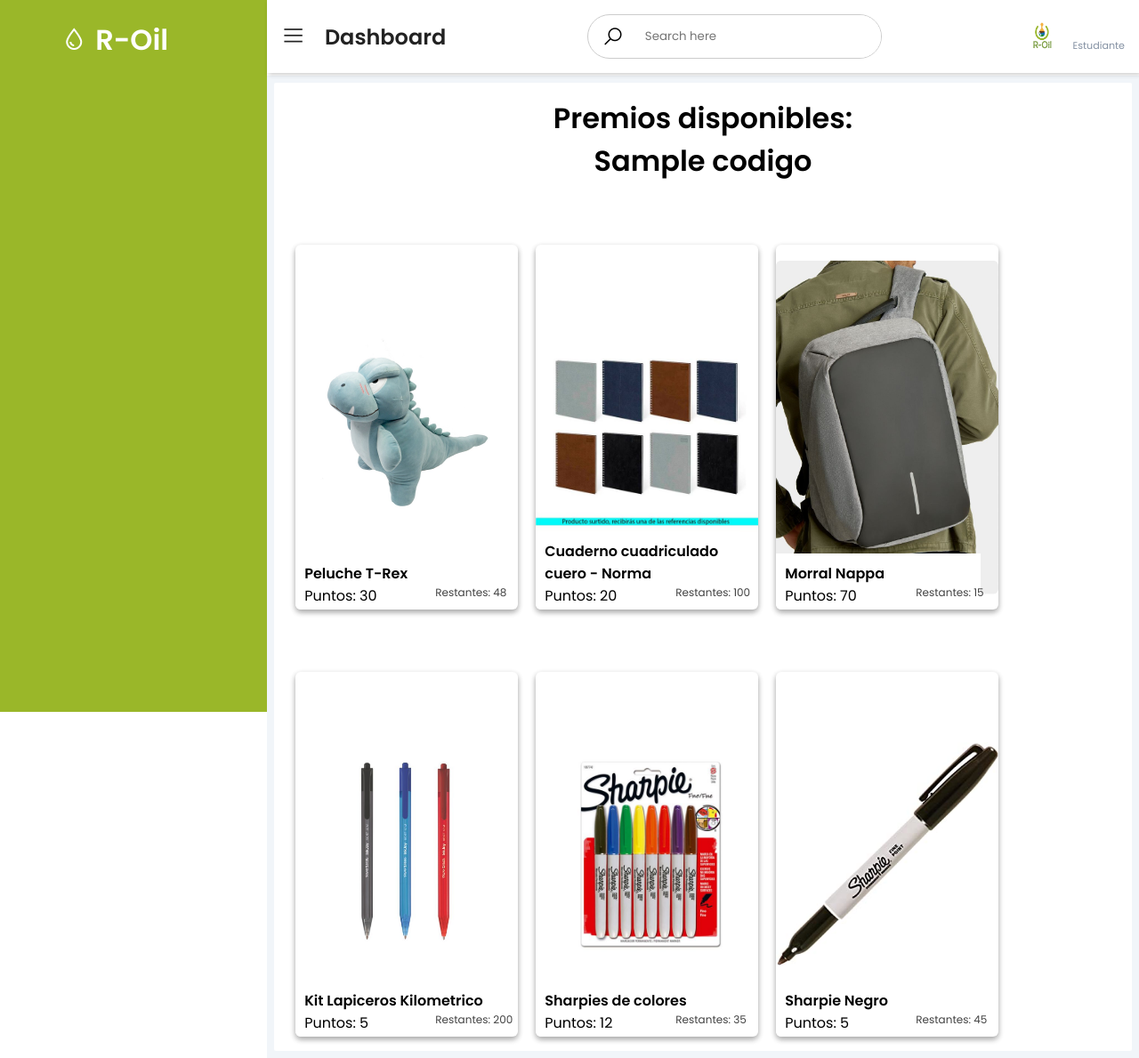
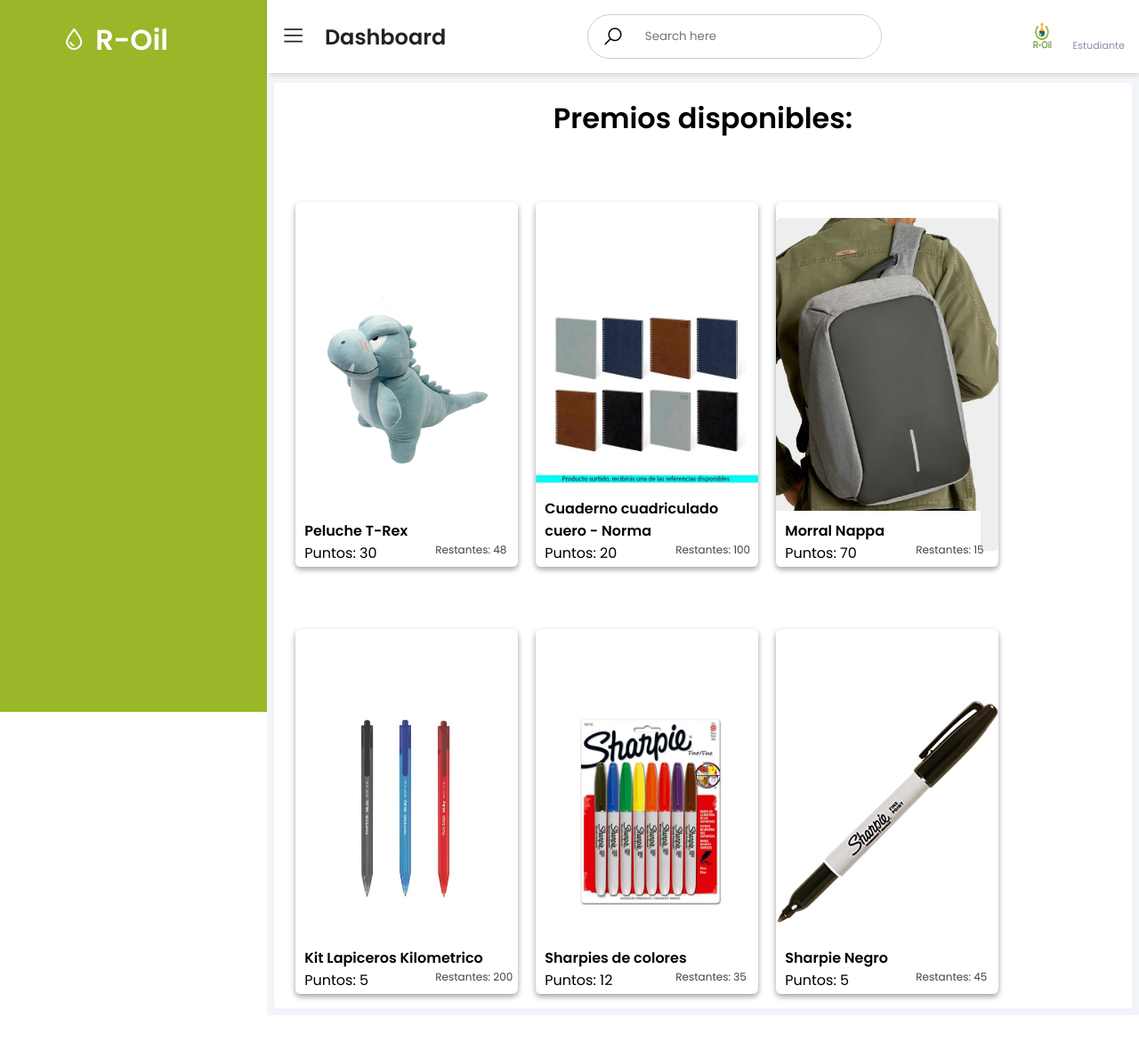
Before and after one commit to dgomezc1/R-Oil, a Django app: template Roil/templates/premios/disponibles.html in a window 1280 px wide. Shown: the whole page at 89% size. After the commit the page ends 1141 px from the top, so only its background shows below. Run offline with Django 3.2, Linux system fonts and the light colour scheme; data comes from the database, SQL or seed files in the repository; tables that the repository leaves empty hold one stand-in row (values such as "Sample post"); the template is opened without the code that fills it: values that come from a table or form of the project are taken from there, most other values are stand-ins (such as "Sample title", 1, 10 or a date in 2020); some libraries are stand-ins or nearby versions.

Commit message:
Verificación de correción de bug. Vuelta a cambios originales

```diff
--- a/Roil/templates/premios/disponibles.html
+++ b/Roil/templates/premios/disponibles.html
@@ -8,7 +8,6 @@
 {% block content %}
 <div class ="contenedor-carrousel">
     <h1>Premios disponibles:</h1>
-    <h1>{{ codigo }}</h1>
     <div class="postcards">
 
         {% for premio in premios %}
--- a/premios/views.py
+++ b/premios/views.py
@@ -61,8 +61,7 @@ class premiosDisponibles(ListView, LoginRequiredMixin):
 
     def get(self, request, *args, **kwargs):
         premios = premiosDisponibles.get_price_institution(request)
-        codigo = generar_codigo_canjeo()
-        return render(request, self.template_name, {'premios': premios, 'codigo':codigo})
+        return render(request, self.template_name, {'premios': premios})
 
     def post(self, request, *args, **kwargs):
         usuario = User.objects.get(username = request.user)
```
